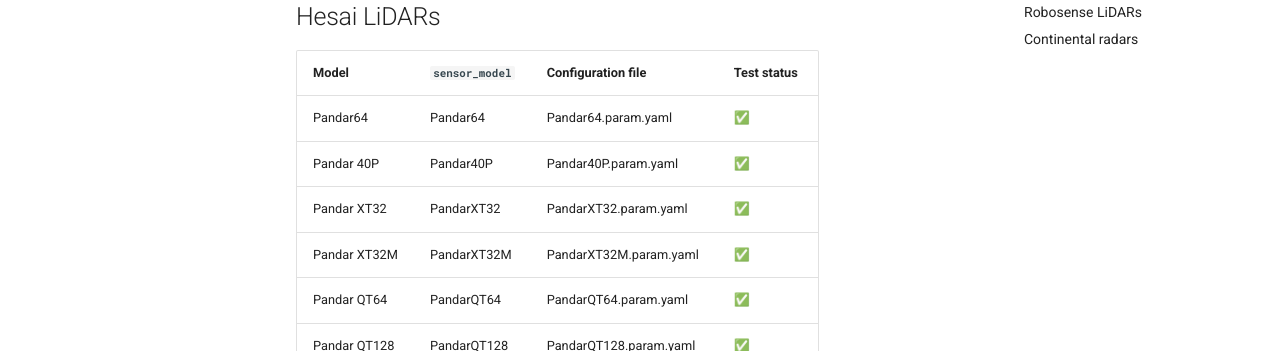
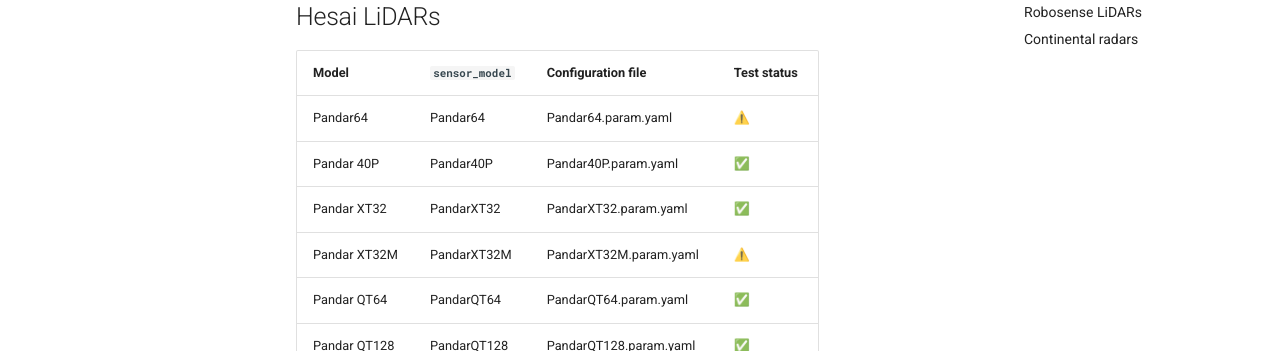
Before and after one commit to tier4/nebula, an MkDocs documentation site: the page built from docs/supported_sensors.md, in a window 1280 px wide and 900 px high, scrolled down 414 px. Shown: the part 150-501 px from the top of the window. Built offline with MkDocs 1.6.1 and Material for MkDocs 9.7.7, drawn with Linux system fonts in a browser that asks for light colours; comment, search, counter and statistics services are not loaded.

```diff
--- a/docs/supported_sensors.md
+++ b/docs/supported_sensors.md
@@ -15,10 +15,10 @@ The `sensor_model` parameter below decides which sensor driver is launched.
 
 | Model        | `sensor_model` | Configuration file      | Test status |
 | ------------ | -------------- | ----------------------- | ----------- |
-| Pandar64     | Pandar64       | Pandar64.param.yaml     | ✅          |
+| Pandar64     | Pandar64       | Pandar64.param.yaml     | ⚠️          |
 | Pandar 40P   | Pandar40P      | Pandar40P.param.yaml    | ✅          |
 | Pandar XT32  | PandarXT32     | PandarXT32.param.yaml   | ✅          |
-| Pandar XT32M | PandarXT32M    | PandarXT32M.param.yaml  | ✅          |
+| Pandar XT32M | PandarXT32M    | PandarXT32M.param.yaml  | ⚠️          |
 | Pandar QT64  | PandarQT64     | PandarQT64.param.yaml   | ✅          |
 | Pandar QT128 | PandarQT128    | PandarQT128.param.yaml  | ✅          |
 | Pandar AT128 | PandarAT128    | PandarAT128.param.yaml  | ✅\*        |
```
